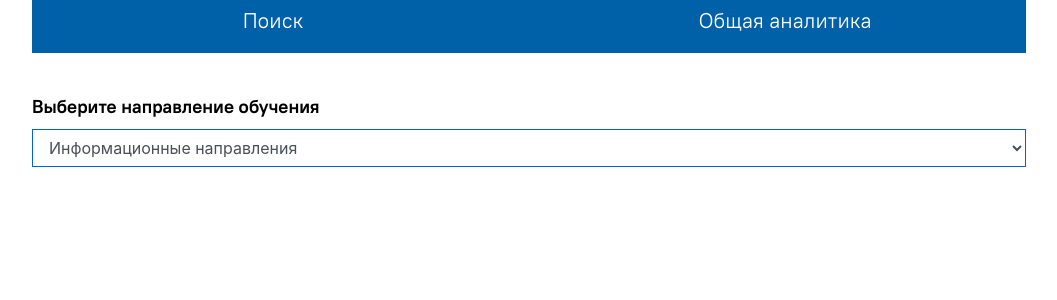
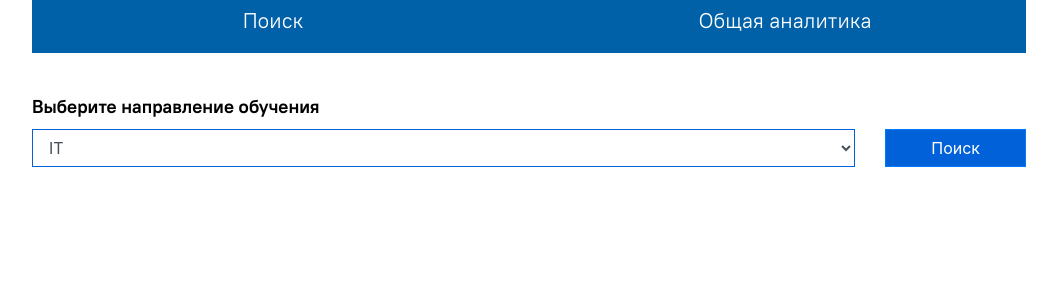
Before and after one commit to LamArt/manpower, a Django app: page / in a window 1280 px wide. Shown: the top 300 px of the page, without its empty margins (111-1168 px from the left). Run offline with Django 3.2, Linux system fonts and the light colour scheme; some libraries are stand-ins or nearby versions.

Commit message:
base html template

```diff
--- a/manpower-site/static/css/main.css
+++ b/manpower-site/static/css/main.css
@@ -36,7 +36,6 @@
 .form-control:focus {
     border-radius: 0;
     border-color: #0061D9;
-
 }
 
 .header-text {
@@ -53,3 +52,9 @@
     color: white;
     font-size: 16pt;
 }
+
+.btn-primary {
+    background-color: #0061D9;
+    color: white;
+    border-radius: 0;
+}
--- a/manpower-site/templates/manpower-site/home.html
+++ b/manpower-site/templates/manpower-site/home.html
@@ -24,17 +24,25 @@
     </div>
     <div class="container">
         <div class="empty-row-small"></div>
-        <div class="row justify-content-center">
+        <div class="row">
             <div class="col-md-12">
-            <label class="gov-text" for="search">Выберите направление обучения</label>
-            <select id="search" class="form-control">
-                  <option>Информационные направления</option>
-                  <option>Дизайнерские нарпавления</option>
-                  <option>Менеджерские нправления</option>
-            </select>
+                <label class="gov-text" for="search">Выберите направление обучения</label>
+            </div>
+        </div>
+        <div class="row">
+            <div class="col-md-10">
+                <select id="search" class="form-control">
+                      <option>IT</option>
+                      <option>Design</option>
+                      <option>Manage</option>
+                </select>
+            </div>
+            <div class="col-md-2">
+                <button type="button" class="btn btn-primary btn-block">Поиск</button>
             </div>
         </div>
     </div>
+    <script src="https://ajax.googleapis.com/ajax/libs/jquery/3.4.1/jquery.min.js"></script>
     <script src="https://stackpath.bootstrapcdn.com/bootstrap/4.3.1/js/bootstrap.min.js" integrity="sha384-JjSmVgyd0p3pXB1rRibZUAYoIIy6OrQ6VrjIEaFf/nJGzIxFDsf4x0xIM+B07jRM" crossorigin="anonymous"></script>
   </body>
 </html>
```
